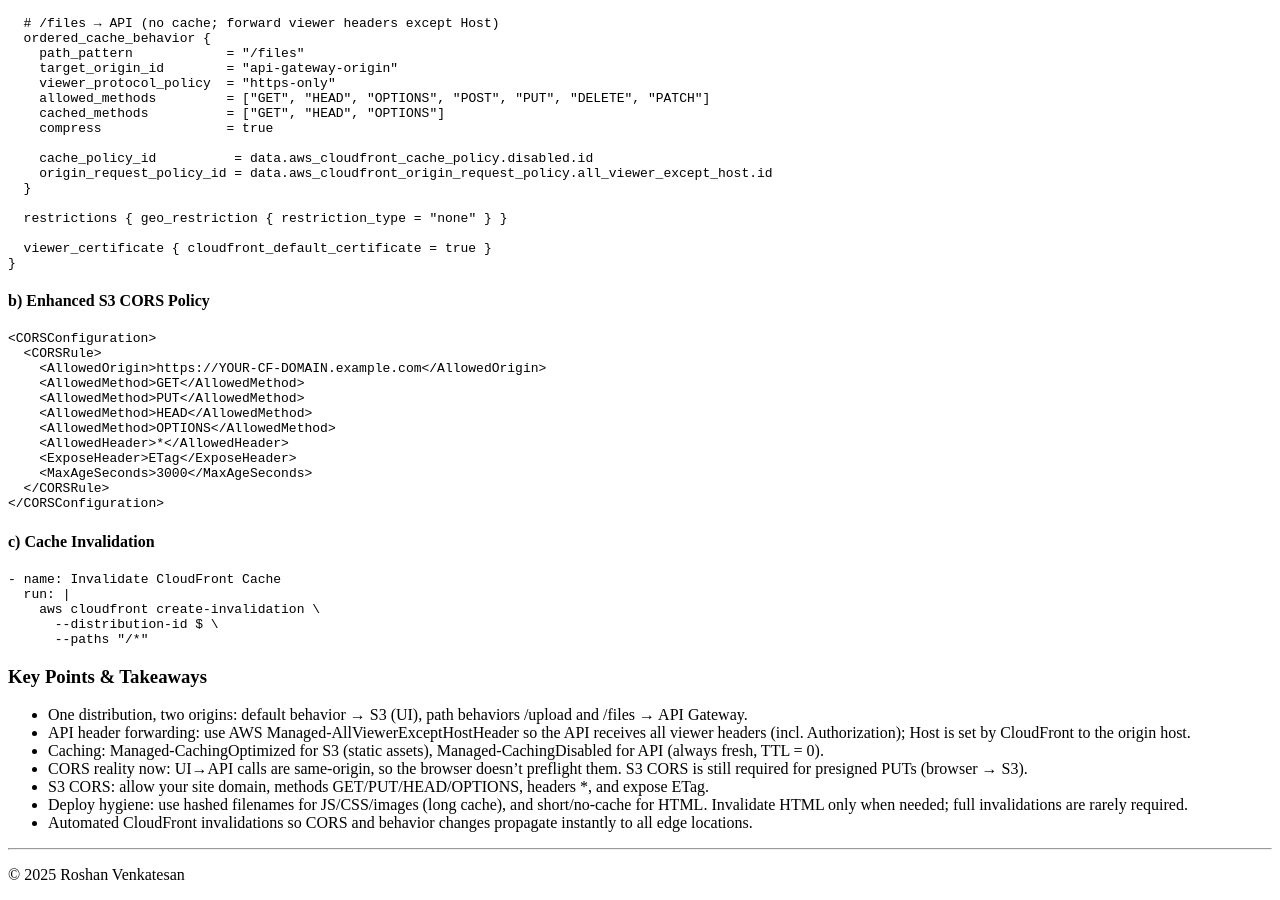
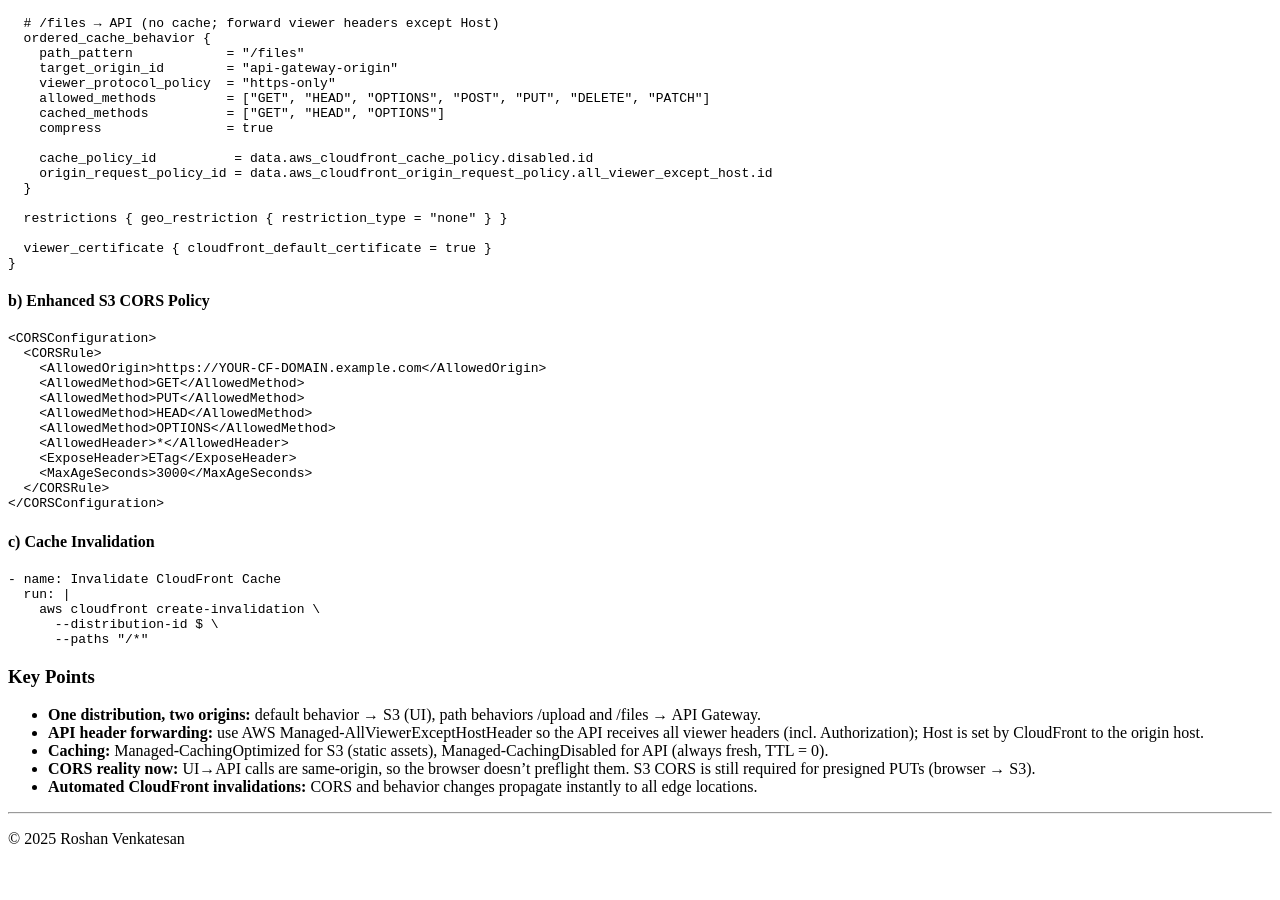
Before and after one commit to Roshan-AWS-Personal/roshan-aws-personal.github.io, a Jekyll site: the page built from _chapters/04-cors-cdn-configuration.md, in a window 1280 px wide and 900 px high, scrolled down 2458 px. Built offline with Jekyll 4.4.1, drawn with Linux system fonts in a browser that asks for light colours; after the commit the page ends 3322 px from its top, so only the background shows below that.

Commit message:
added key points section to all

````diff
--- a/_chapters/04-cors-cdn-configuration.md
+++ b/_chapters/04-cors-cdn-configuration.md
@@ -146,13 +146,11 @@ resource "aws_cloudfront_distribution" "frontend" {
       --paths "/*"
 ```
 
-### Key Points & Takeaways
-- One distribution, two origins: default behavior → S3 (UI), path behaviors /upload and /files → API Gateway.
-- API header forwarding: use AWS Managed-AllViewerExceptHostHeader so the API receives all viewer headers (incl. Authorization); Host is set by CloudFront to the origin host.
-- Caching: Managed-CachingOptimized for S3 (static assets), Managed-CachingDisabled for API (always fresh, TTL = 0).
-- CORS reality now: UI→API calls are same-origin, so the browser doesn’t preflight them. S3 CORS is still required for presigned PUTs (browser → S3).
-- S3 CORS: allow your site domain, methods GET/PUT/HEAD/OPTIONS, headers *, and expose ETag.
-- Deploy hygiene: use hashed filenames for JS/CSS/images (long cache), and short/no-cache for HTML. Invalidate HTML only when needed; full invalidations are rarely required.
-- Automated CloudFront invalidations so CORS and behavior changes propagate instantly to all edge locations.
+### Key Points
+- **One distribution, two origins:** default behavior → S3 (UI), path behaviors /upload and /files → API Gateway.
+- **API header forwarding:** use AWS Managed-AllViewerExceptHostHeader so the API receives all viewer headers (incl. Authorization); Host is set by CloudFront to the origin host.
+- **Caching:** Managed-CachingOptimized for S3 (static assets), Managed-CachingDisabled for API (always fresh, TTL = 0).
+- **CORS reality now:** UI→API calls are same-origin, so the browser doesn’t preflight them. S3 CORS is still required for presigned PUTs (browser → S3).
+- **Automated CloudFront invalidations:** CORS and behavior changes propagate instantly to all edge locations.
 
 ------------------------
````
Also changed, not shown: _chapters/01-introduction.md (+0 -5 lines), _chapters/02-infrastructure-as-code.md (+9 -12 lines), _chapters/03-scalable-data-flows.md (+9 -1 lines), _chapters/05-authentication-security.md (+8 -7 lines), _chapters/06-event-driven-logging-notifications.md (+5 -7 lines).
